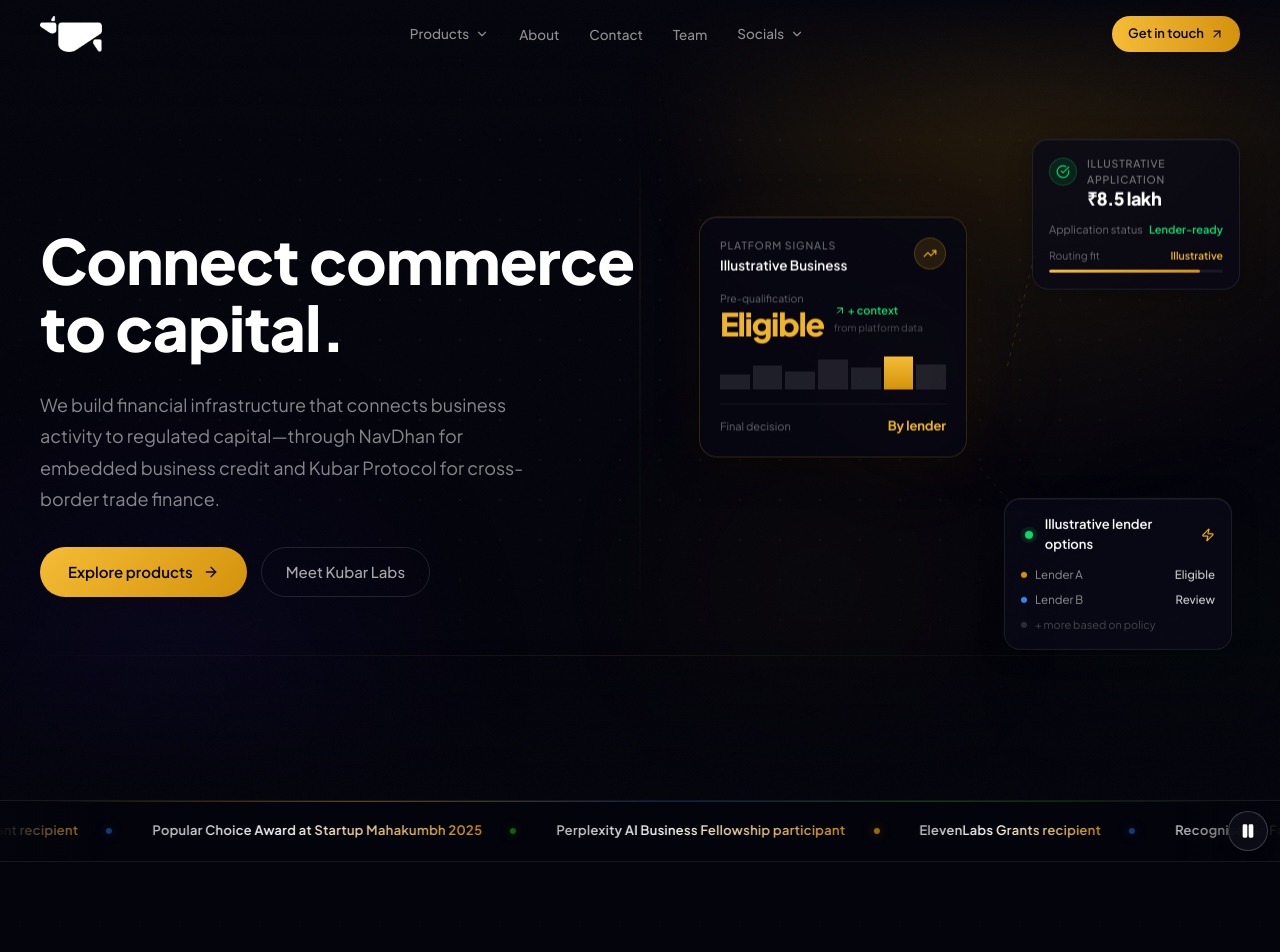
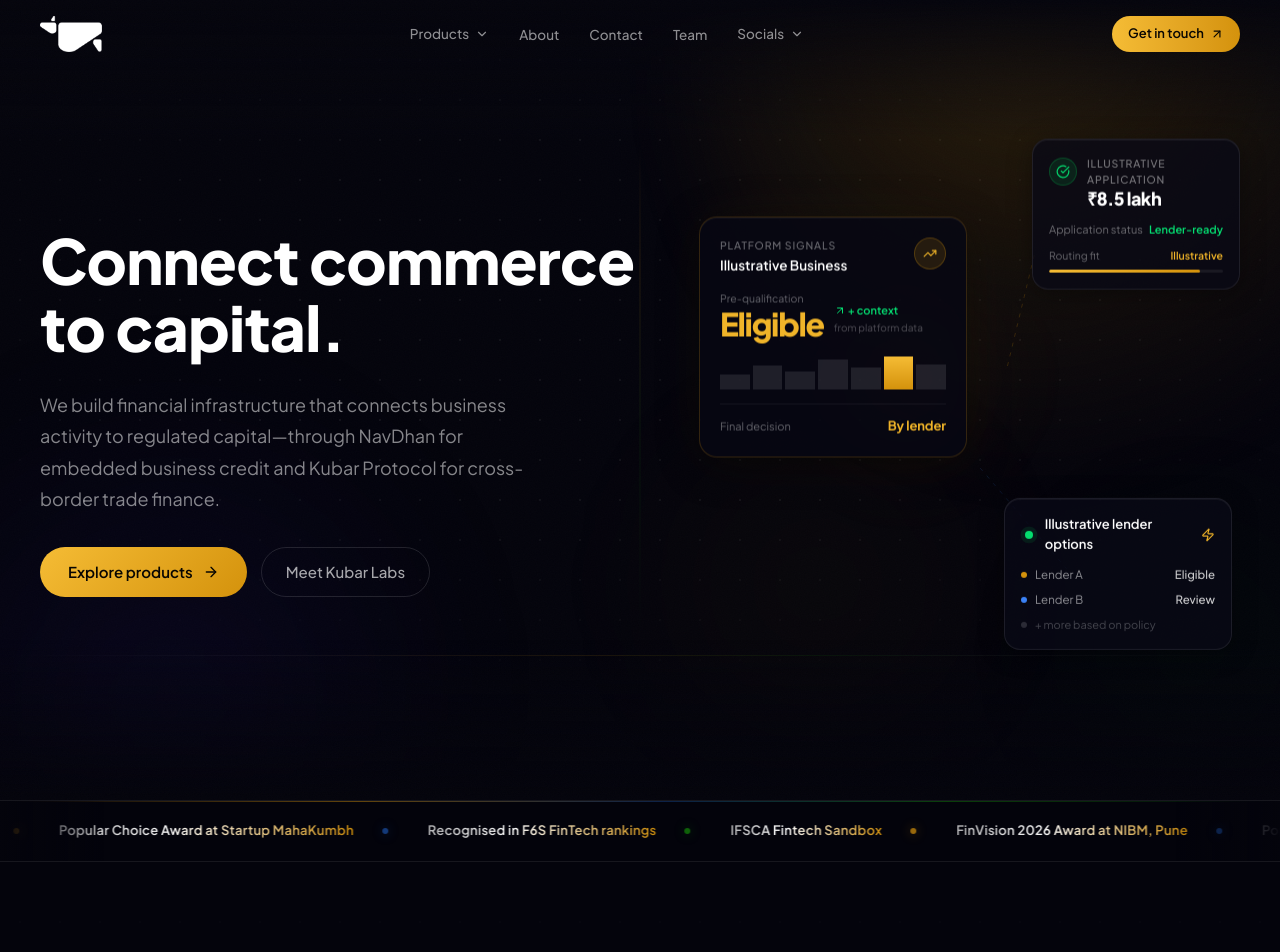
Before and after one commit to DevDebpriyo/kubar-web, a Next.js app: page / in a window 1280 px wide. Shown: the top 952 px of the page. Built offline with nearby package versions, Linux system fonts and the light colour scheme.

Commit message:
Revise homepage awards marquee

```diff
--- a/messages/en.json
+++ b/messages/en.json
@@ -110,11 +110,9 @@
     "aria_label": "Awards, programmes and recognitions",
     "items": {
       "finvision": "FinVision 2026 Award at NIBM, Pune",
-      "genesis": "GENESIS grant recipient",
-      "startup_mahakumbh": "Popular Choice Award at Startup Mahakumbh 2025",
-      "perplexity": "Perplexity AI Business Fellowship participant",
-      "elevenlabs": "ElevenLabs Grants recipient",
-      "f6s": "Recognised in F6S FinTech rankings"
+      "startup_mahakumbh": "Popular Choice Award at Startup MahaKumbh",
+      "f6s": "Recognised in F6S FinTech rankings",
+      "ifsca": "IFSCA Fintech Sandbox"
     }
   },
   "problems": {
--- a/src/components/home/PartnerMarquee.tsx
+++ b/src/components/home/PartnerMarquee.tsx
@@ -1,24 +1,20 @@
 "use client";
 
-import { useRef, useState } from "react";
-import { Pause, Play } from "lucide-react";
+import { useRef } from "react";
 import { useTranslations } from "next-intl";
 import { useInView } from "framer-motion";
 
 export function PartnerMarquee() {
   const t = useTranslations("marquee");
-  const [isPaused, setIsPaused] = useState(false);
   const sectionRef = useRef<HTMLElement>(null);
   const isInView = useInView(sectionRef, { margin: "200px" });
   const itemMap = t.raw("items") as Record<string, string>;
 
   const items = [
-    itemMap.finvision ?? "Winner of FinVision 2026 at NIBM Pune (RBI Think-Tank)",
-    itemMap.genesis ?? "Awarded GENESIS grant by GOI",
-    itemMap.startup_mahakumbh ?? "Popular Choice Award at Startup Mahakumbh 2025",
-    itemMap.perplexity ?? "Perplexity AI Business Fellowship Company",
-    itemMap.elevenlabs ?? "ElevenLabs Grants Recipient",
-    itemMap.f6s ?? "F6S #6 FinTech",
+    itemMap.finvision ?? "FinVision 2026 Award at NIBM, Pune",
+    itemMap.startup_mahakumbh ?? "Popular Choice Award at Startup MahaKumbh",
+    itemMap.f6s ?? "Recognised in F6S FinTech rankings",
+    itemMap.ifsca ?? "IFSCA Fintech Sandbox",
   ];
 
   const accentPalette = [
@@ -47,20 +43,6 @@
         background: "rgba(4, 4, 12, 0.98)",
       }}
     >
-      <button
-        type="button"
-        className="absolute right-3 top-1/2 z-20 inline-flex h-10 w-10 -translate-y-1/2 items-center justify-center rounded-full border border-white/20 bg-[#0c0c18]/95 text-white shadow-lg transition-colors hover:border-white/40 hover:bg-[#151526]"
-        onClick={() => setIsPaused((paused) => !paused)}
-        aria-label={`${isPaused ? "Resume" : "Pause"} ${t("aria_label")}`}
-        aria-pressed={isPaused}
-      >
-        {isPaused ? (
-          <Play className="h-4 w-4 fill-current" aria-hidden="true" />
-        ) : (
-          <Pause className="h-4 w-4 fill-current" aria-hidden="true" />
-        )}
-      </button>
-
       <div
         className="pointer-events-none absolute inset-x-0 top-0 h-px"
         style={{
@@ -75,7 +57,7 @@
         <div
           className="marquee-track flex w-max items-center gap-8 sm:gap-10"
           style={{
-            animationPlayState: isPaused || !isInView ? "paused" : undefined,
+            animationPlayState: !isInView ? "paused" : undefined,
           }}
         >
           {loopedItems.map((item, index) => {
```
Also changed, not shown: 2 other files (tests, documents, lock files or other folders).
